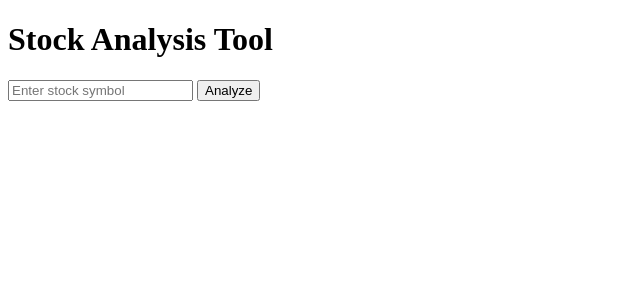
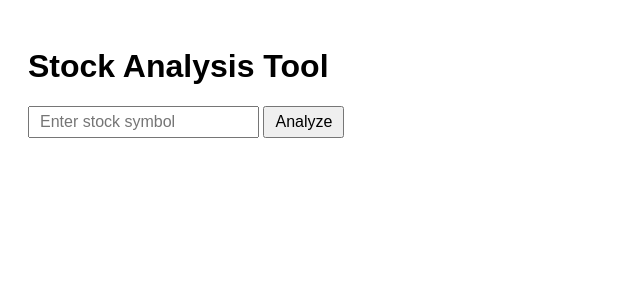
Before and after one commit to juggalomc/stock-analysis-api, a Flask app: page / in a window 1280 px wide. Shown: the top 300 px of the page, without its empty margins (0-640 px from the left). Run offline with Flask 3, Linux system fonts and the light colour scheme.

Commit message:
Update index.html

```diff
--- a/templates/index.html
+++ b/templates/index.html
@@ -1,7 +1,22 @@
+
 <!DOCTYPE html>
 <html>
 <head>
     <title>Stock Analyzer</title>
+    <style>
+    body {
+        font-family: Arial, sans-serif;
+        padding: 20px;
+    }
+    input, button {
+        font-size: 16px;
+        padding: 5px 10px;
+    }
+    h1, h2, h3 {
+        margin-top: 20px;
+    }
+</style>
+
 </head>
 <body>
     <h1>Stock Analysis Tool</h1>
@@ -9,21 +24,40 @@
         <input type="text" name="symbol" placeholder="Enter stock symbol" required />
         <button type="submit">Analyze</button>
     </form>
-    <pre id="result"></pre>
+    <div id="result" style="margin-top: 20px;"></div>
 
-   <script>
+<script>
     const form = document.getElementById("form");
     form.addEventListener("submit", async (e) => {
         e.preventDefault();
         const symbol = form.symbol.value;
+        const resultDiv = document.getElementById("result");
+
         try {
             const response = await fetch(`/api/analyze?symbol=${symbol}`);
             const data = await response.json();
-            document.getElementById("result").textContent = JSON.stringify(data, null, 2);
+
+            if (data.error) {
+                resultDiv.innerHTML = `<p style="color: red;">${data.error}</p>`;
+                return;
+            }
+
+            resultDiv.innerHTML = `
+                <h2>Results for <b>${symbol.toUpperCase()}</b></h2>
+                <p><strong>Trend:</strong> ${data.trend}</p>
+                <p><strong>Momentum:</strong> ${data.momentum.toFixed(2)}</p>
+                <h3>Entry & Exit Points</h3>
+                <ul>
+                    <li><strong>Buy Below:</strong> $${data.entry_exit.buy_below.toFixed(2)}</li>
+                    <li><strong>Sell Above:</strong> $${data.entry_exit.sell_above.toFixed(2)}</li>
+                    <li><strong>Stop Loss:</strong> $${data.entry_exit.stop_loss.toFixed(2)}</li>
+                </ul>
+            `;
         } catch (error) {
-            document.getElementById("result").textContent = "Error fetching data.";
+            resultDiv.innerHTML = `<p style="color: red;">Error fetching data.</p>`;
         }
     });
 </script>
+
 </body>
 </html>
```
